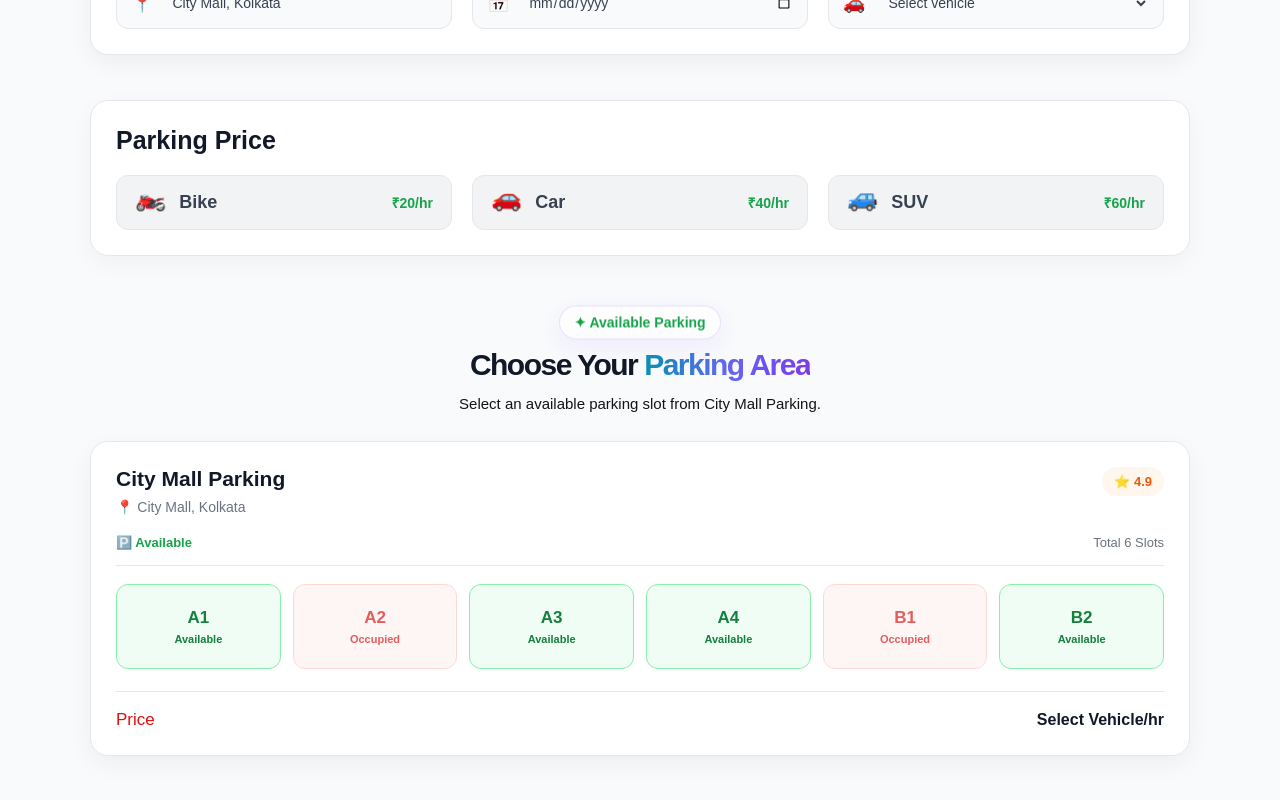
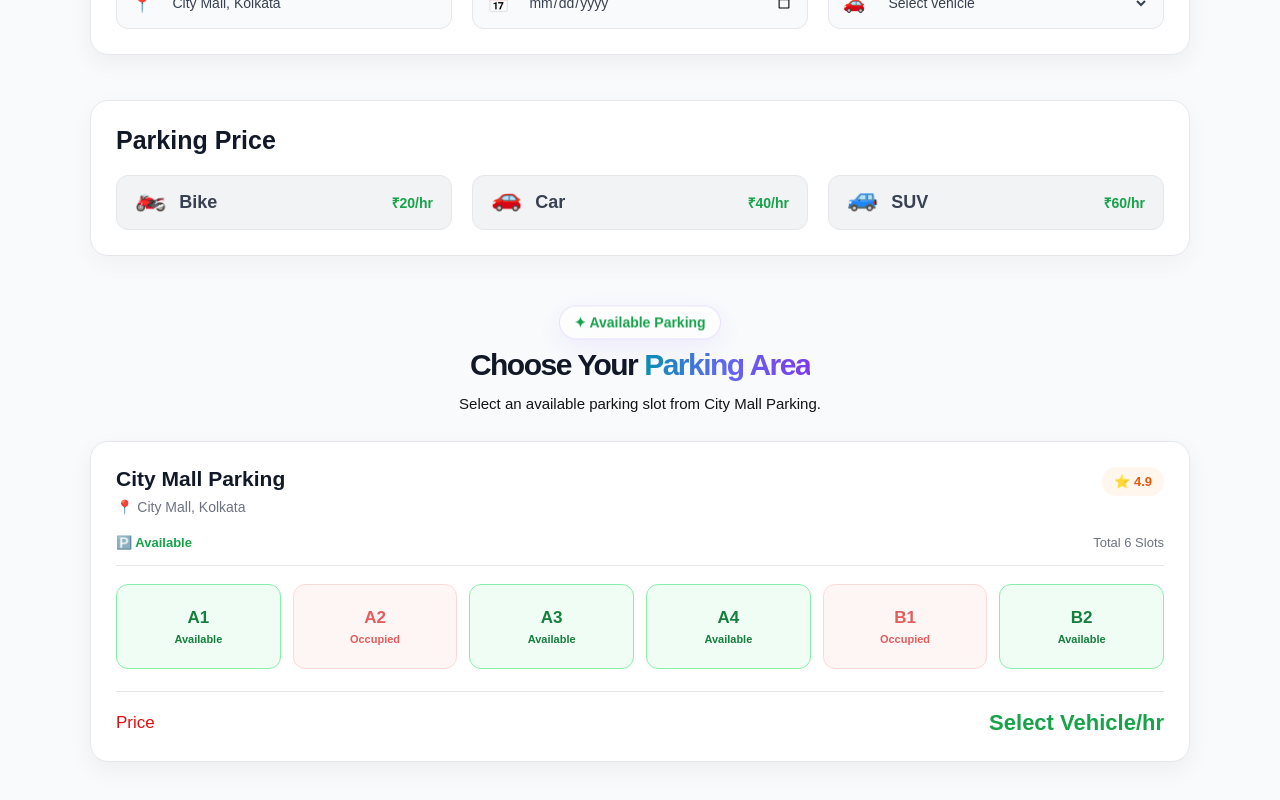
Before and after one commit to dibeyendu-dev/smart-parking-system, a React (Vite) app: page /search in a window 1280 px wide. Shown: the part 401-1201 px from the top of the page. Built offline with nearby package versions, Linux system fonts and the light colour scheme.

Commit message:
Parking Slots Card css part 10 added

```diff
--- a/src/css/FindParking.css
+++ b/src/css/FindParking.css
@@ -434,3 +434,8 @@
 
     color: #e10f0f;
 }
+/* Price Amount */
+.parking-result-price strong {
+    font-size: 22px;
+    color: #16a34a;
+}
```
